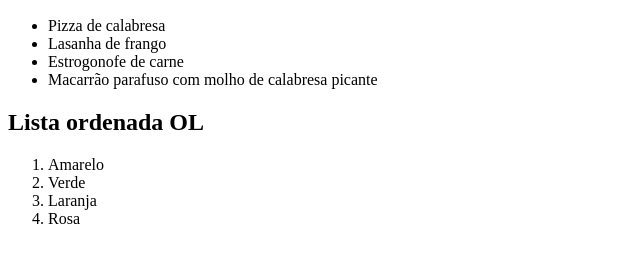
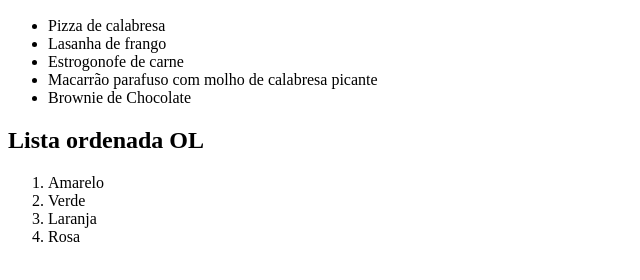
Before and after one commit to ProfMariaEduarda-24/adas-maria-html, a plain HTML site: page listas.html in a window 1280 px wide. Shown: the part 110-390 px from the top of the page, without its empty margins (0-640 px from the left). Drawn offline with Linux system fonts and the light colour scheme.

Commit message:
Implementado página listas modificada

```diff
--- a/listas.html
+++ b/listas.html
@@ -13,6 +13,7 @@
             <li>Lasanha de frango</li>
             <li>Estrogonofe de carne</li>
             <li>Macarrão parafuso com molho de calabresa picante</li>
+            <li>Brownie de Chocolate</li>
         </ul>
         <h2>Lista ordenada OL</h2>
         <ol>
```
